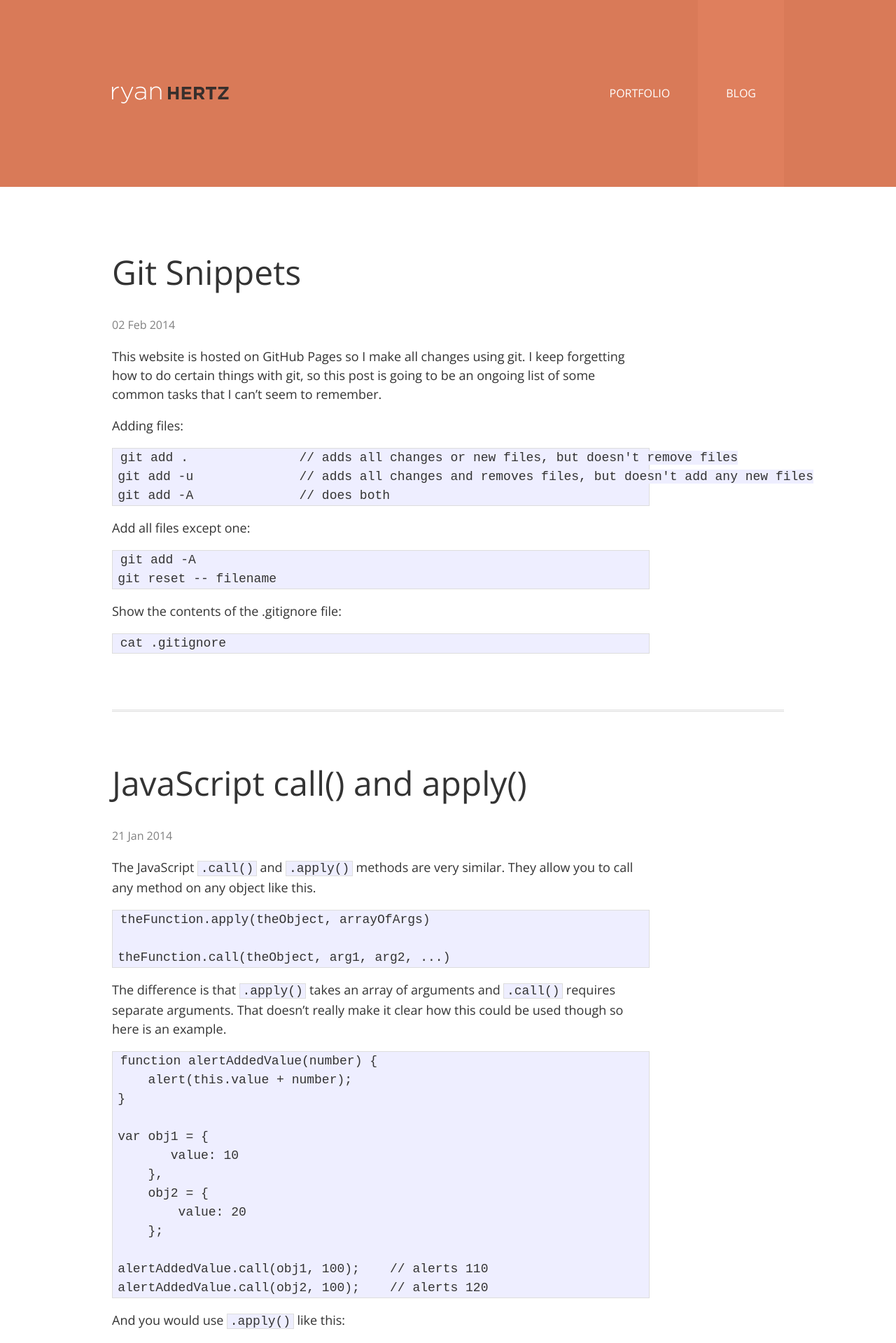
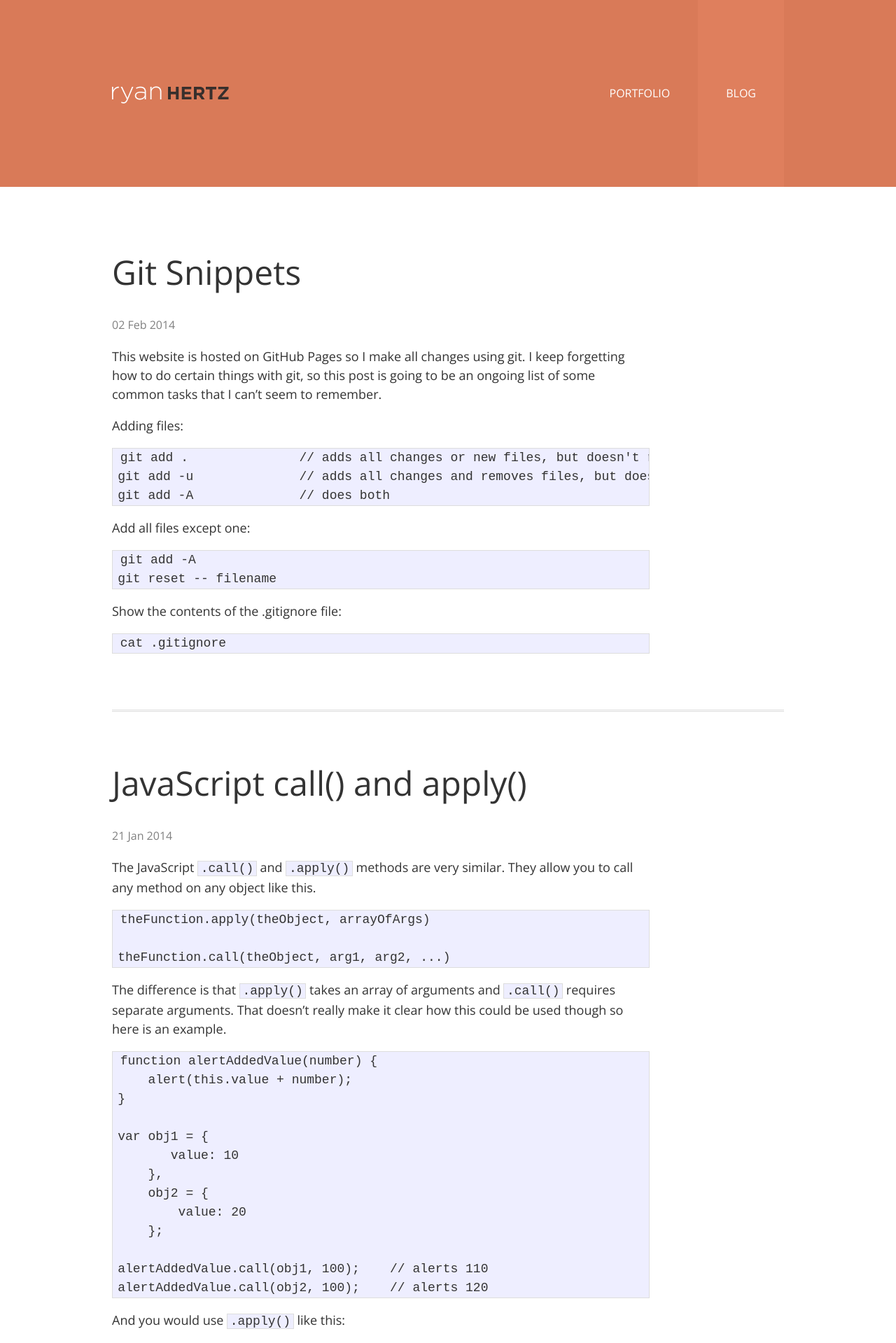
Before and after one commit to ahmunduh/ryanhertz.github.io, a Jekyll site: the page built from blog.html, in a window 1280 px wide. Shown: the top 1919 px of the page at 70% size. Built offline with Jekyll 4.4.1, drawn with Linux system fonts in a browser that asks for light colours; Markdown is read by kramdown in place of the engine named in the settings.

Commit message:
fixed overflow in code boxes

```diff
--- a/css/main.css
+++ b/css/main.css
@@ -47,6 +47,10 @@ p { margin: 1em 0; }
 
 a         { color: #333; }
 
+
+pre {
+  overflow: auto;
+}
 
 /*****************************************************************************/
 /*
```
